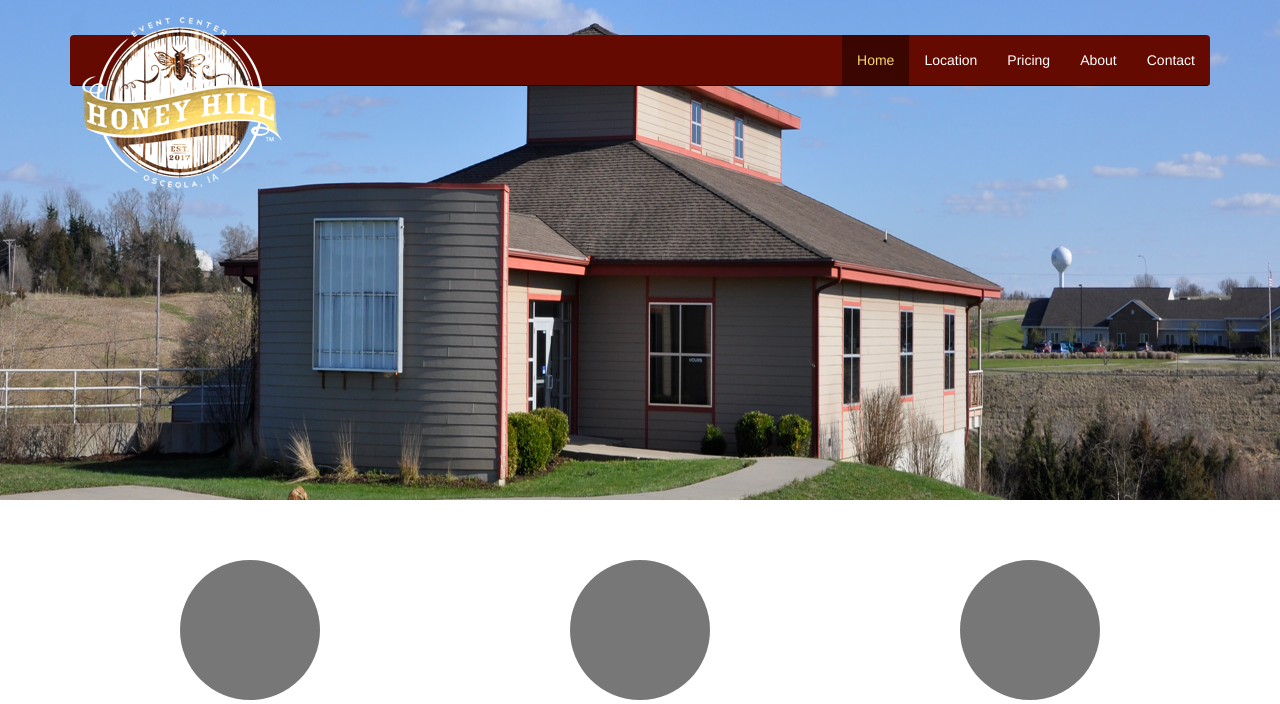
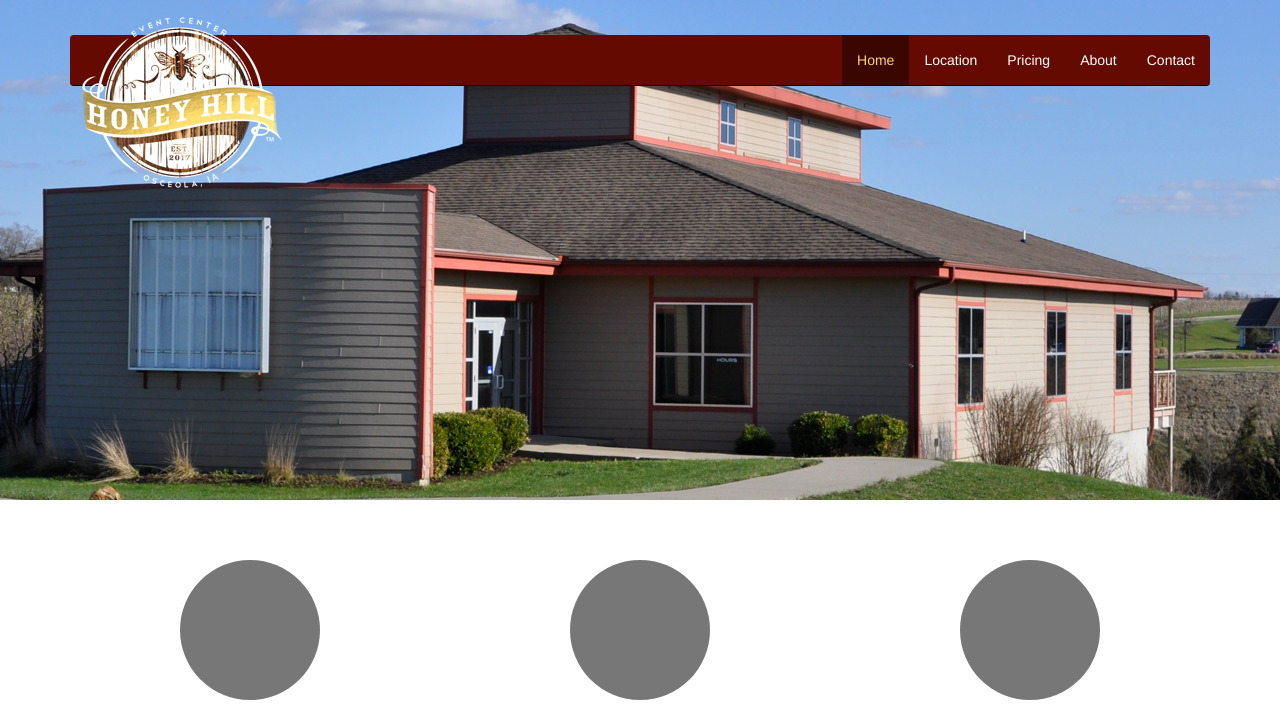
Before and after one commit to TyeCampbell/honeyhill, a PHP site: page / in a window 1280 px wide. Shown: the top 704 px of the page. Run offline with PHP 8.4, Linux system fonts and the light colour scheme.

Commit message:
Carousel changes, to make it auto fit. Added new class tags to the divs in HTML and commented out img

```diff
--- a/css/style.css
+++ b/css/style.css
@@ -54,6 +54,9 @@ body {
 -------------------------------------------------- */
 
 /* Carousel base class */
+
+/* ------------ Original -----------------
+
 .carousel {
   height: 500px;
   margin-bottom: 60px;
@@ -77,11 +80,63 @@ body {
   top: 0;
   left: 0;
   min-width: 100%;
-  height: 500px;
+  height: 500px
 }
 
 .container-fluid>.navbar-collapse, .container-fluid>.navbar-header, .container>.navbar-collapse, .container>.navbar-header {
     margin-left: 25px;
+}
+
+----------   orignial end --------  */
+
+/* Test Carousel */
+
+/*.carousel {
+  height: 500px;
+  margin-bottom: 60px;
+}*/
+
+/*.carousel-caption {
+  z-index: 10;
+}*/
+
+.carousel .item {
+  height: 500px;
+  background-color: #777;
+}
+
+.navbar-inverse .navbar-nav>li>a {
+    color: white;
+}
+
+.container-fluid>.navbar-collapse, .container-fluid>.navbar-header, .container>.navbar-collapse, .container>.navbar-header {
+    margin-left: 25px;
+}
+
+.carousel {
+  width: 100%;
+  margin-bottom: 60px;
+}
+
+.carousel-inner .item {
+  width: auto;
+  height: 500px;
+  -webkit-background-size: cover;
+  -moz-background-size: cover;
+  -o-background-size: cover;
+  background-size: cover;
+}
+
+.img1 {
+    background: url(../images/carousel1.png) no-repeat center center;
+}
+
+.img2 {
+    background: url(../images/carousel2.png) no-repeat center center;
+}
+
+.img3 {
+    background: url(../images/carousel3.png) no-repeat center center;
 }
 
 /*
--- a/index.php
+++ b/index.php
@@ -59,16 +59,14 @@
     ================================================== -->
     <div id="mainCarousel" class="carousel slide carousel-fade" data-ride="carousel">
       <div class="carousel-inner" role="listbox">
-        <div class="item active">
-          <img class="first-slide" src="images/carousel1.png" alt="Building Picture">
+        <div class="item img1 active">
+          <!-- <img class="first-slide" src="images/carousel1.png" alt="Building Picture"> -->
         </div>
-        <div class="item">
-          <img class="second-slide" src="images/carousel2.png" alt="Building Picture">
-          <div class="container">
-          </div>
+        <div class="item img2">
+          <!-- <img class="second-slide" src="images/carousel2.png" alt="Building Picture"> -->
         </div>
-        <div class="item">
-          <img class="third-slide" src="images/carousel3.png" alt="Building Picture">
+        <div class="item img3">
+          <!-- <img class="third-slide" src="images/carousel3.png" alt="Building Picture"> -->
         </div>
       </div>
     </div><!-- /.carousel -->
```
